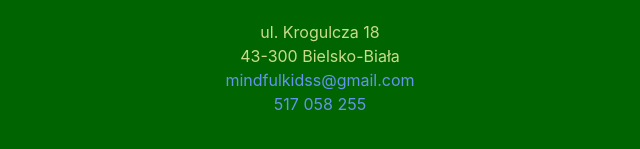
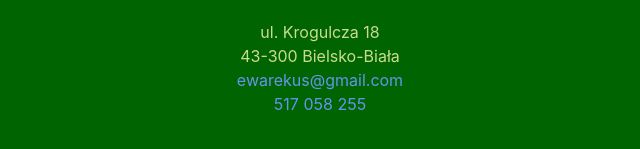
Before and after one commit to AnJaWr/Mindful, a plain HTML site: page index.html in a window 1280 px wide. Shown: the part 7419-7568 px from the top of the page, 320-960 px from the left. Drawn offline with nearby package versions, Linux system fonts and the light colour scheme.

Commit message:
correct email

```diff
--- a/index.html
+++ b/index.html
@@ -669,7 +669,7 @@
             <address>
                 ul. Krogulcza 18<br>
                 43-300 Bielsko-Biała<br>
-                <a href="mailto:mindfulkidss@gmail.com">mindfulkidss@gmail.com</a><br>
+                <a href="mailto:ewarekus@gmail.com">ewarekus@gmail.com </a><br>
                 <a href="tel:+48517058255">517 058 255</a>
             </address>
             </p>
```
